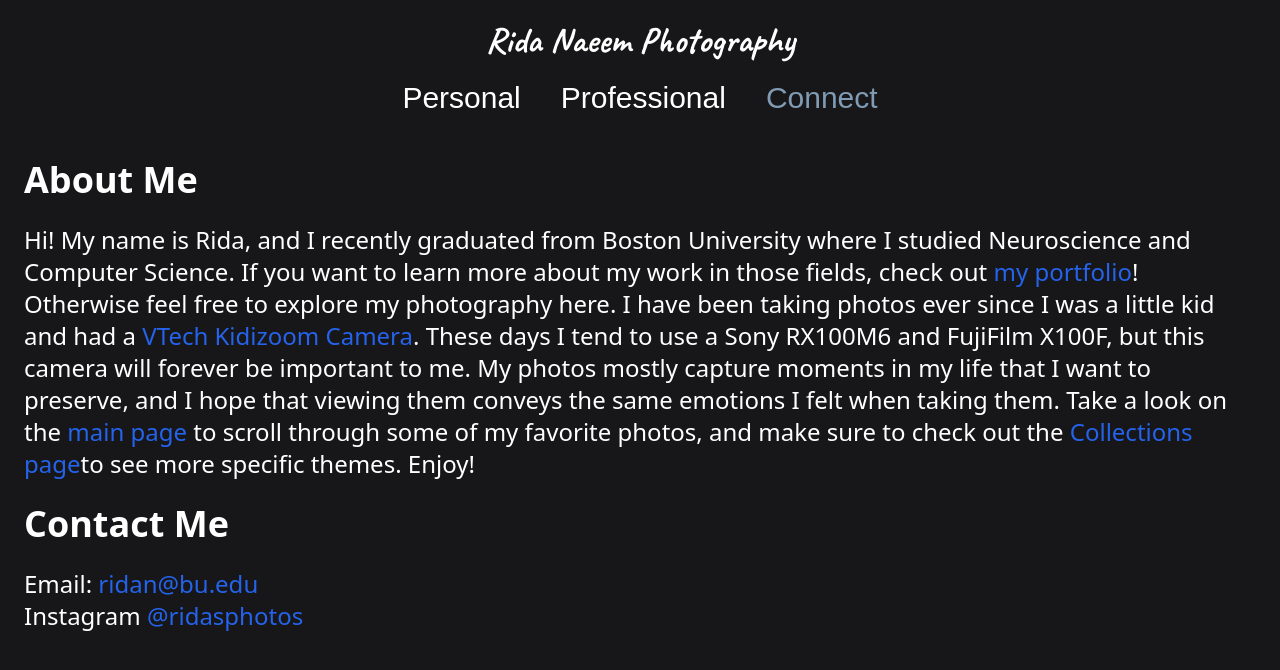
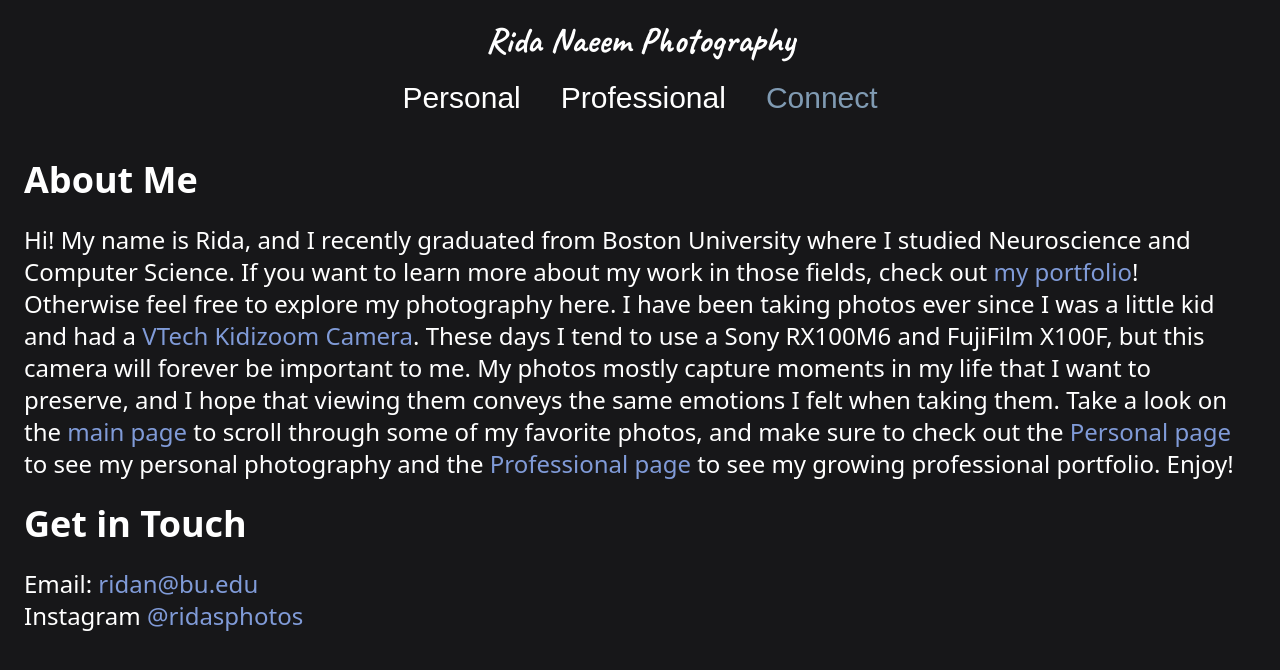
Before and after one commit to ridanaeeem/rida-photos, a Next.js app: page /connect in a window 1280 px wide. Shown: the top 670 px of the page. Built offline with nearby package versions, Linux system fonts and the light colour scheme; a web font is replaced by a local one.

Commit message:
connect text

```diff
--- a/app/connect/page.tsx
+++ b/app/connect/page.tsx
@@ -11,7 +11,7 @@ export default function Contact() {
 						Hi! My name is Rida, and I recently graduated from Boston University where I studied
 						Neuroscience and Computer Science. If you want to learn more about my work in those fields,
 						check out{" "}
-						<a href="https://rnaeem.com" target="_blank" className="text-blue-600">
+						<a href="https://rnaeem.com" target="_blank" className="text-[#809BD8]">
 							my portfolio
 						</a>
 						! Otherwise feel free to explore my photography here. I have been taking photos ever since I was
@@ -19,30 +19,34 @@ export default function Contact() {
 						<a
 							href="https://www.amazon.com/VTech-Kidizoom-Camera-2010-Version/dp/B0027CS7D6"
 							target="_blank"
-							className="text-blue-600">
+							className="text-[#809BD8]">
 							VTech Kidizoom Camera
 						</a>
 						. These days I tend to use a Sony RX100M6 and FujiFilm X100F, but this camera will forever be
 						important to me. My photos mostly capture moments in my life that I want to preserve, and I hope
 						that viewing them conveys the same emotions I felt when taking them. Take a look on the{" "}
-						<a href="/" className="text-blue-600">
+						<a href="/" className="text-[#809BD8]">
 							main page
 						</a>{" "}
 						to scroll through some of my favorite photos, and make sure to check out the{" "}
-						<a href="/collections" className="text-blue-600">
-							Collections page
-						</a>
-						to see more specific themes. Enjoy!
+						<a href="/personal" className="text-[#809BD8]">
+							Personal page
+						</a>{" "}
+						to see my personal photography and the{" "}
+						<a href="/professional" className="text-[#809BD8]">
+							Professional page
+						</a>{" "}
+						to see my growing professional portfolio. Enjoy!
 					</p>
-					<h1 className="text-4xl text-left font-bold p-6">Contact Me</h1>
+					<h1 className="text-4xl text-left font-bold p-6">Get in Touch</h1>
 					<p className="text-lg md:text-2xl text-left px-6 pb-6">
 						Email:{" "}
-						<a href="mailto:ridan@bu.edu" className="text-blue-600">
+						<a href="mailto:ridan@bu.edu" className="text-[#809BD8]">
 							ridan@bu.edu
 						</a>
 						<br></br>
 						Instagram{" "}
-						<a href="https://www.instagram.com/ridasphotos/" className="text-blue-600">
+						<a href="https://www.instagram.com/ridasphotos/" className="text-[#809BD8]">
 							@ridasphotos
 						</a>
 					</p>
```
